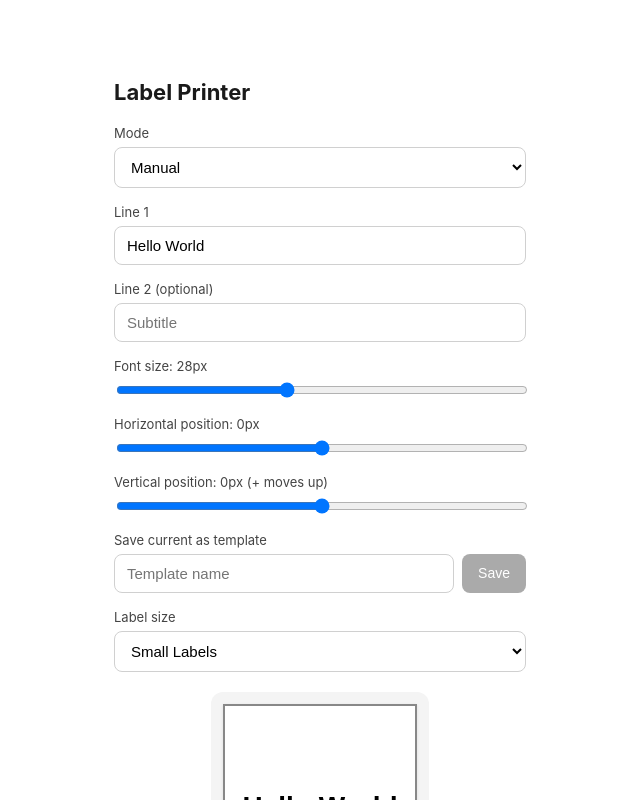
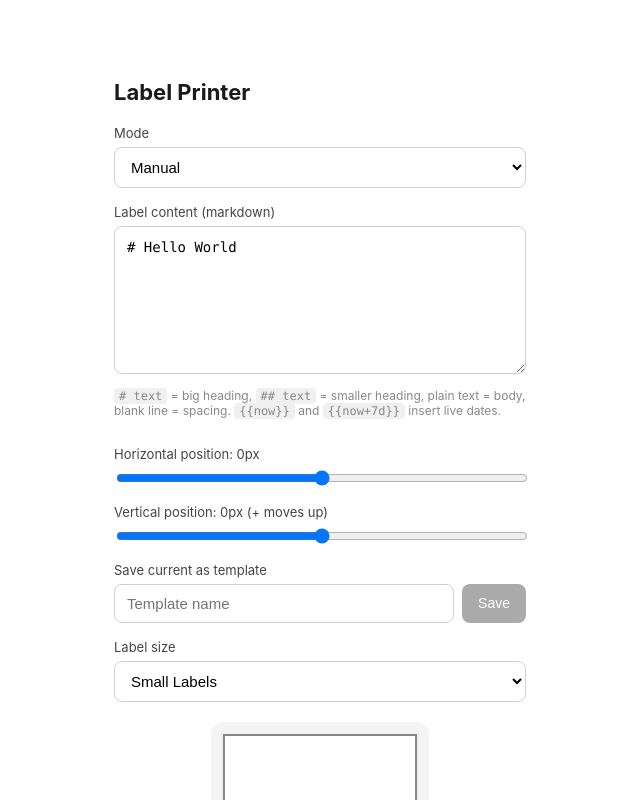
Before and after one commit to AndrewBreyen/Label-Printer, a React (Create React App) app: page / in a window 1280 px wide. Shown: the top 800 px of the page, without its empty margins (320-960 px from the left). Built offline with nearby package versions, Linux system fonts and the light colour scheme.

Commit message:
markdown templates

```diff
--- a/src/App.css
+++ b/src/App.css
@@ -44,6 +44,24 @@ h1 {
   border-radius: 8px;
   font-size: 15px;
   background: #fff;
+}
+
+.markdown-input {
+  padding: 10px 12px;
+  border: 1px solid #d0d0d0;
+  border-radius: 8px;
+  font-size: 14px;
+  font-family: "SF Mono", Menlo, Consolas, monospace;
+  resize: vertical;
+  line-height: 1.5;
+}
+
+.hint code {
+  background: #f0f0f0;
+  padding: 1px 5px;
+  border-radius: 4px;
+  font-size: 12px;
+  font-family: "SF Mono", Menlo, Consolas, monospace;
 }
 
 .save-template-row {
--- a/src/App.js
+++ b/src/App.js
@@ -9,7 +9,8 @@ import {
 import { drawRulerTicks } from './rulerUtils';
 import { LABEL_TEMPLATES, DEFAULT_TEMPLATE_NAME } from './labelTemplates';
 import { useContentTemplates } from './contentTemplates';
-import { DATE_TEMPLATES } from './dateTemplates';
+import { MARKDOWN_TEMPLATES } from './markdownTemplates';
+import { renderMarkdownContent } from './markdown';
 import './App.css';
 
 // Canvas width MUST equal REQUIRED_IMAGE_WIDTH (384px) — this is a
@@ -17,9 +18,8 @@ import './App.css';
 const LABEL_WIDTH = REQUIRED_IMAGE_WIDTH;
 
 function App() {
-  const [title, setTitle] = useState('Hello World');
-  const [subtitle, setSubtitle] = useState('');
-  const [fontSize, setFontSize] = useState(28);
+  const DEFAULT_MARKDOWN = '# Hello World';
+  const [markdownContent, setMarkdownContent] = useState(DEFAULT_MARKDOWN);
   const [xOffset, setXOffset] = useState(0); // fine nudge left/right within the content box
   const [yOffset, setYOffset] = useState(0); // fine nudge up/down within the content box
   const [templateName, setTemplateName] = useState(DEFAULT_TEMPLATE_NAME);
@@ -43,9 +43,7 @@ function App() {
     const t = contentTemplates.find((tpl) => tpl.name === name);
     if (!t) return;
     setSelectedContentTemplate(name);
-    setTitle(t.title);
-    setSubtitle(t.subtitle);
-    setFontSize(t.fontSize);
+    setMarkdownContent(t.markdown);
     setXOffset(t.xOffset);
     setYOffset(t.yOffset);
   };
@@ -53,20 +51,18 @@ function App() {
   const handleSaveTemplate = () => {
     const name = newTemplateName.trim();
     if (!name) return;
-    saveTemplate(name, { title, subtitle, fontSize, xOffset, yOffset });
+    saveTemplate(name, { markdown: markdownContent, xOffset, yOffset });
     setNewTemplateName('');
     setStatus(`Saved template "${name}".`);
   };
 
-  const [selectedDateTemplate, setSelectedDateTemplate] = useState('');
+  const [selectedCodeTemplate, setSelectedCodeTemplate] = useState('');
 
-  const applyDateTemplate = (name) => {
-    const t = DATE_TEMPLATES[name];
+  const applyCodeTemplate = (name) => {
+    const t = MARKDOWN_TEMPLATES[name];
     if (!t) return;
-    setSelectedDateTemplate(name);
-    const { title: newTitle, subtitle: newSubtitle } = t.generate();
-    setTitle(newTitle);
-    setSubtitle(newSubtitle);
+    setSelectedCodeTemplate(name);
+    setMarkdownContent(t.markdown);
   };
 
   const canvasRef = useRef(null); // full 384px-wide canvas — hidden, this is what actually gets sent to the printer
@@ -74,30 +70,31 @@ function App() {
   const rulerCanvasRef = useRef(null);
   const [showRuler, setShowRuler] = useState(false);
 
-  // Draws the label text centered within a box of the given width,
-  // at the given horizontal offset — shared between the full/hidden
-  // print canvas and the cropped visible preview canvas so both stay
-  // perfectly in sync.
+  // Draws the label content (parsed from markdown) into the content
+  // box, translated to sit at `contentLeft` within the given canvas
+  // — shared between the full/hidden print canvas and the cropped
+  // visible preview canvas. Both always render against the exact
+  // same CONTENT_WIDTH for text layout, just spatially translated,
+  // so the preview and the real print output can never diverge.
   //
   // boxHeight is the FULL canvas height (= the exact feed distance
   // the printer advances — must stay whatever the template says).
   // contentBoxHeight is a smaller, top-anchored region within that
   // where text actually gets positioned — the remainder is just
-  // blank feed continuing on to the next label, same as it always
-  // was, just no longer forcing text to center within the whole
-  // thing.
+  // blank feed continuing on to the next label.
   const renderContent = useCallback(
-    (ctx, boxWidth, boxHeight, centerXOverride) => {
+    (ctx, boxWidth, boxHeight, contentLeft) => {
       ctx.fillStyle = '#ffffff';
       ctx.fillRect(0, 0, boxWidth, boxHeight);
 
-      ctx.fillStyle = '#000000';
-      ctx.textAlign = 'center';
-      ctx.textBaseline = 'middle';
+      const contentBoxHeight = Math.min(contentHeight, boxHeight);
 
-      const centerX = centerXOverride + xOffset;
-      const contentAreaWidth = boxWidth - 20;
-      const contentBoxHeight = Math.min(contentHeight, boxHeight);
+      ctx.save();
+      ctx.translate(contentLeft, 0);
+      renderMarkdownContent(ctx, markdownContent, CONTENT_WIDTH, contentBoxHeight, {
+        xOffset,
+        yOffset,
+      });
 
       // Visual-only outline around the content box — light gray
       // (~#dddddd) stays above the printer's black/white threshold
@@ -106,29 +103,14 @@ function App() {
       // cropped preview), since the canvas's own border already
       // shows that boundary.
       if (contentBoxHeight < boxHeight) {
-        ctx.save();
         ctx.strokeStyle = '#dddddd';
         ctx.lineWidth = 1;
         ctx.setLineDash([4, 4]);
-        ctx.strokeRect(0.5, 0.5, boxWidth - 1, contentBoxHeight - 1);
+        ctx.strokeRect(0.5, 0.5, CONTENT_WIDTH - 1, contentBoxHeight - 1);
+      }
       ctx.restore();
-      }
-
-      ctx.fillStyle = '#000000';
-      ctx.font = `bold ${fontSize}px sans-serif`;
-      // yOffset: positive value moves content UP (subtracted from y,
-      // since canvas y grows downward). Centered within the smaller
-      // top-anchored content box, not the full feed height.
-      const titleY =
-        (subtitle ? contentBoxHeight / 2 - fontSize / 2 : contentBoxHeight / 2) - yOffset;
-      ctx.fillText(title || ' ', centerX, titleY, contentAreaWidth);
-
-      if (subtitle) {
-        ctx.font = `${Math.round(fontSize * 0.55)}px sans-serif`;
-        ctx.fillText(subtitle, centerX, titleY + fontSize, contentAreaWidth);
-      }
     },
-    [title, subtitle, fontSize, xOffset, yOffset, contentHeight]
+    [markdownContent, xOffset, yOffset, contentHeight, CONTENT_WIDTH]
   );
 
   // Full 384px-wide canvas — this is the real data sent to the
@@ -137,17 +119,17 @@ function App() {
     const canvas = canvasRef.current;
     if (!canvas) return;
     const ctx = canvas.getContext('2d');
-    renderContent(ctx, canvas.width, canvas.height, CONTENT_LEFT + CONTENT_WIDTH / 2);
-  }, [renderContent, CONTENT_LEFT, CONTENT_WIDTH]);
+    renderContent(ctx, canvas.width, canvas.height, CONTENT_LEFT);
+  }, [renderContent, CONTENT_LEFT]);
 
   // Cropped preview canvas — exactly CONTENT_WIDTH x contentHeight,
-  // what you actually see on screen. Local coordinates, so center is
-  // just its own midpoint (no CONTENT_LEFT offset needed here).
+  // what you actually see on screen. contentLeft is 0 since this
+  // canvas already IS the cropped content region.
   const drawPreview = useCallback(() => {
     const canvas = previewCanvasRef.current;
     if (!canvas) return;
     const ctx = canvas.getContext('2d');
-    renderContent(ctx, canvas.width, canvas.height, canvas.width / 2);
+    renderContent(ctx, canvas.width, canvas.height, 0);
   }, [renderContent]);
 
   useEffect(() => {
@@ -205,12 +187,10 @@ function App() {
     setBusy(true);
     setStatus('Printing...');
     try {
-      if (selectedDateTemplate) {
-        applyDateTemplate(selectedDateTemplate);
-        // Wait a tick so the redraw effect runs with the fresh
-        // timestamp before we read the canvas for printing.
-        await new Promise((resolve) => setTimeout(resolve, 50));
-      }
+      // Redraw synchronously right before printing so any {{now}} /
+      // {{now+Nd}} placeholders resolve to the actual print moment,
+      // not whenever the content was last edited/selected.
+      drawLabel();
       await printLabel(canvasRef.current);
       setStatus('Label sent to printer.');
     } catch (err) {
@@ -256,36 +236,19 @@ function App() {
         {mode === 'manual' && (
           <>
             <label className="field">
-              <span>Line 1</span>
-              <input
-                type="text"
-                value={title}
-                onChange={(e) => setTitle(e.target.value)}
-                placeholder="Main text"
-                maxLength={40}
+              <span>Label content (markdown)</span>
+              <textarea
+                className="markdown-input"
+                value={markdownContent}
+                onChange={(e) => setMarkdownContent(e.target.value)}
+                placeholder={'# Big heading\n## Smaller heading\nBody text'}
+                rows={6}
               />
-            </label>
-
-            <label className="field">
-              <span>Line 2 (optional)</span>
-              <input
-                type="text"
-                value={subtitle}
-                onChange={(e) => setSubtitle(e.target.value)}
-                placeholder="Subtitle"
-                maxLength={60}
-              />
-            </label>
-
-            <label className="field">
-              <span>Font size: {fontSize}px</span>
-              <input
-                type="range"
-                min={14}
-                max={48}
-                value={fontSize}
-                onChange={(e) => setFontSize(Number(e.target.value))}
-              />
+              <p className="hint">
+                <code># text</code> = big heading, <code>## text</code> = smaller heading, plain
+                text = body, blank line = spacing. <code>{'{{now}}'}</code> and{' '}
+                <code>{'{{now+7d}}'}</code> insert live dates.
+              </p>
             </label>
 
             <label className="field">
@@ -335,37 +298,29 @@ function App() {
         {mode === 'templates' && (
           <>
             <label className="field">
-              <span>Date template</span>
-              <div className="save-template-row">
+              <span>Code template</span>
               <select
-                  value={selectedDateTemplate}
-                  onChange={(e) => applyDateTemplate(e.target.value)}
+                value={selectedCodeTemplate}
+                onChange={(e) => applyCodeTemplate(e.target.value)}
               >
                 <option value="" disabled>
-                    Choose a date template...
+                  Choose a code template...
                 </option>
-                  {Object.keys(DATE_TEMPLATES).map((name) => (
+                {Object.keys(MARKDOWN_TEMPLATES).map((name) => (
                   <option key={name} value={name}>
                     {name}
                   </option>
                 ))}
               </select>
-                <button
-                  type="button"
-                  onClick={() => applyDateTemplate(selectedDateTemplate)}
-                  disabled={!selectedDateTemplate}
-                >
-                  Refresh
-                </button>
-              </div>
               <p className="hint">
-                Fills in the current date/time — hit Refresh right before printing so the
-                timestamp is accurate.
+                Defined in code (markdownTemplates.js) — edit that file to add more. Any{' '}
+                <code>{'{{now}}'}</code> placeholders resolve fresh every time the label
+                redraws, including right before printing.
               </p>
             </label>
 
             <label className="field">
-              <span>Content template</span>
+              <span>Saved template</span>
               {contentTemplates.length === 0 ? (
                 <p className="hint">
                   No saved templates yet — switch to Manual, set up a label, and save it as a
--- a/src/contentTemplates.js
+++ b/src/contentTemplates.js
@@ -3,9 +3,9 @@ import { useCallback, useEffect, useState } from 'react';
 const STORAGE_KEY = 'labelContentTemplates';
 
 /**
- * Manages named label CONTENT presets — title, subtitle, font size,
- * and x/y position bundled together so a whole label layout can be
- * saved and reselected later. This is distinct from labelTemplates.js,
+ * Manages named label CONTENT presets — markdown content plus x/y
+ * position, bundled together so a whole label layout can be saved
+ * and reselected later. This is distinct from labelTemplates.js,
  * which handles physical label SIZE (width/height in px); this is
  * about the text/layout you put on a label of a given size.
  *
--- /dev/null
+++ b/src/markdown.js
@@ -0,0 +1,103 @@
+/**
+ * markdown.js
+ * -----------
+ * A tiny markdown-inspired layout language for label content, so
+ * templates can be written as plain, readable text instead of
+ * separate title/subtitle/fontSize/position fields.
+ *
+ * Syntax:
+ *   # Big heading       -> large bold text (H1)
+ *   ## Smaller heading   -> medium bold text (H2)
+ *   Plain text line      -> regular body text
+ *   (blank line)          -> extra vertical spacing between blocks
+ *
+ * Placeholders (resolved fresh every time it's rendered):
+ *   {{now}}        -> current date/time, e.g. "7/29 2:30 PM"
+ *   {{now+7d}}     -> date/time 7 days from now (any integer works)
+ *
+ * Everything is centered horizontally per line and the whole block
+ * of content is centered vertically as a group, then nudged by the
+ * xOffset/yOffset fine-tune sliders — same positioning model as
+ * before, just driven by parsed markdown instead of fixed fields.
+ */
+
+const FONT_SIZES = { h1: 32, h2: 22, body: 16 };
+const LINE_HEIGHT_RATIO = 1.3;
+const BLANK_LINE_GAP = 10;
+
+function formatDateTime(date) {
+  // Compact format that fits a small label: "7/29 2:30 PM"
+  const datePart = date.toLocaleDateString('en-US', { month: 'numeric', day: 'numeric' });
+  const timePart = date.toLocaleTimeString('en-US', { hour: 'numeric', minute: '2-digit' });
+  return `${datePart} ${timePart}`;
+}
+
+/** Replaces {{now}} and {{now+Nd}} placeholders with formatted dates. */
+export function resolvePlaceholders(text) {
+  return text
+    .replace(/\{\{\s*now\s*\}\}/g, () => formatDateTime(new Date()))
+    .replace(/\{\{\s*now\s*\+\s*(\d+)\s*d\s*\}\}/g, (_, days) => {
+      const d = new Date();
+      d.setDate(d.getDate() + Number(days));
+      return formatDateTime(d);
+    });
+}
+
+/** Splits raw markdown text into typed lines (h1 / h2 / body / space). */
+export function parseMarkdownLines(markdown) {
+  return markdown.split('\n').map((line) => {
+    const trimmed = line.trim();
+    if (trimmed === '') return { type: 'space' };
+    if (trimmed.startsWith('## ')) return { type: 'h2', text: trimmed.slice(3) };
+    if (trimmed.startsWith('# ')) return { type: 'h1', text: trimmed.slice(2) };
+    return { type: 'body', text: trimmed };
+  });
+}
+
+/**
+ * Renders markdown label content onto a canvas context, filling the
+ * boxWidth x boxHeight area (white background + centered text).
+ * Placeholders are resolved at render time, so calling this again
+ * later (e.g. right before printing) naturally picks up the current
+ * date/time without any separate "refresh" step.
+ */
+export function renderMarkdownContent(ctx, markdown, boxWidth, boxHeight, options = {}) {
+  const xOffset = options.xOffset ?? 0;
+  const yOffset = options.yOffset ?? 0;
+
+  ctx.fillStyle = '#ffffff';
+  ctx.fillRect(0, 0, boxWidth, boxHeight);
+
+  const lines = parseMarkdownLines(markdown);
+  const blocks = lines.map((line) => {
+    if (line.type === 'space') return { type: 'space', height: BLANK_LINE_GAP };
+    const fontSize = FONT_SIZES[line.type];
+    return {
+      type: line.type,
+      text: resolvePlaceholders(line.text),
+      fontSize,
+      bold: line.type !== 'body',
+      height: Math.round(fontSize * LINE_HEIGHT_RATIO),
+    };
+  });
+
+  const totalHeight = blocks.reduce((sum, b) => sum + b.height, 0);
+  let y = (boxHeight - totalHeight) / 2 - yOffset;
+
+  ctx.fillStyle = '#000000';
+  ctx.textAlign = 'center';
+  ctx.textBaseline = 'middle';
+
+  const centerX = boxWidth / 2 + xOffset;
+  const maxTextWidth = boxWidth - 20;
+
+  for (const block of blocks) {
+    if (block.type === 'space') {
+      y += block.height;
+      continue;
+    }
+    ctx.font = `${block.bold ? 'bold ' : ''}${block.fontSize}px sans-serif`;
+    ctx.fillText(block.text, centerX, y + block.height / 2, maxTextWidth);
+    y += block.height;
+  }
+}
--- /dev/null
+++ b/src/markdownTemplates.js
@@ -0,0 +1,23 @@
+/**
+ * markdownTemplates.js
+ * --------------------
+ * Label templates defined directly in code, as markdown (see
+ * markdown.js for the syntax). This is the "make templates via
+ * code" path — add a new label layout by adding an entry here, no
+ * UI interaction needed. These are separate from user-saved
+ * templates (contentTemplates.js), which are created through the
+ * app's "Save current as template" button and persisted to
+ * localStorage.
+ */
+export const MARKDOWN_TEMPLATES = {
+  'Prep / Use By (7 days)': {
+    markdown: `# PREP
+{{now}}
+
+## USE BY
+{{now+7d}}`,
+  },
+  'Simple Label': {
+    markdown: `# Hello World`,
+  },
+};
```
Lines whose indentation alone changed are shown as unchanged.
